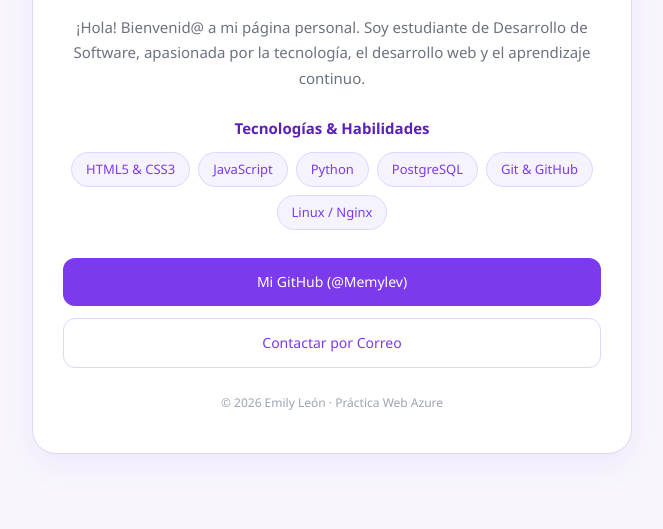
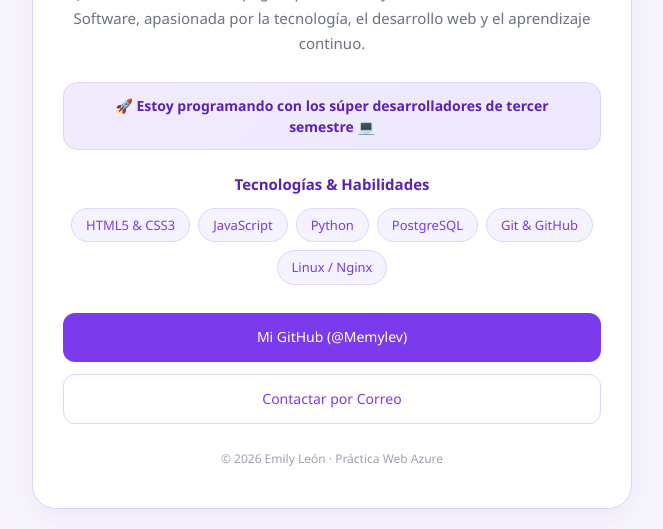
Before and after one commit to Memylev/personal-pege-leon-emily, a plain HTML site: page index.html in a window 1280 px wide. Shown: the part 292-821 px from the top of the page, without its empty margins (308-971 px from the left). Before the commit the page ends 800 px from the top, so only its background shows below. Drawn offline with Linux system fonts and the light colour scheme.

Commit message:
feat: diseño sencillo morado y banner de proyecto

```diff
--- a/index.html
+++ b/index.html
@@ -83,6 +83,18 @@
             line-height: 1.7;
         }
 
+        .status-banner {
+            background: linear-gradient(135deg, rgba(124, 58, 237, 0.1), rgba(167, 139, 250, 0.2));
+            border: 1px solid var(--accent);
+            color: var(--primary-dark);
+            padding: 12px 18px;
+            border-radius: 14px;
+            font-size: 14px;
+            font-weight: 600;
+            margin-bottom: 22px;
+            line-height: 1.5;
+        }
+
         .section-title {
             font-size: 15px;
             color: var(--primary-dark);
@@ -161,6 +173,10 @@
             apasionada por la tecnología, el desarrollo web y el aprendizaje continuo.
         </p>
 
+        <div class="status-banner">
+            🚀 Estoy programando con los súper desarrolladores de tercer semestre 💻
+        </div>
+
         <div class="section-title">Tecnologías & Habilidades</div>
         <div class="badges">
             <span class="badge">HTML5 & CSS3</span>
```
Also changed, not shown: 1 other file.
